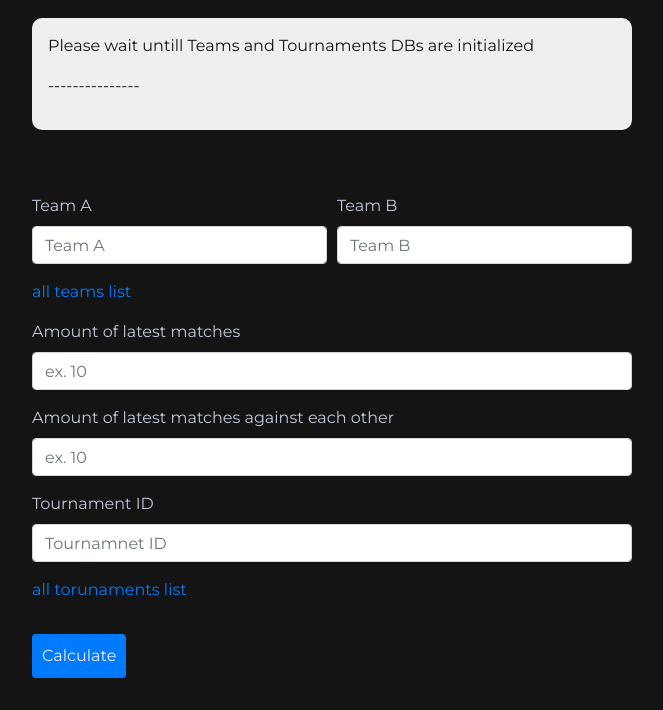
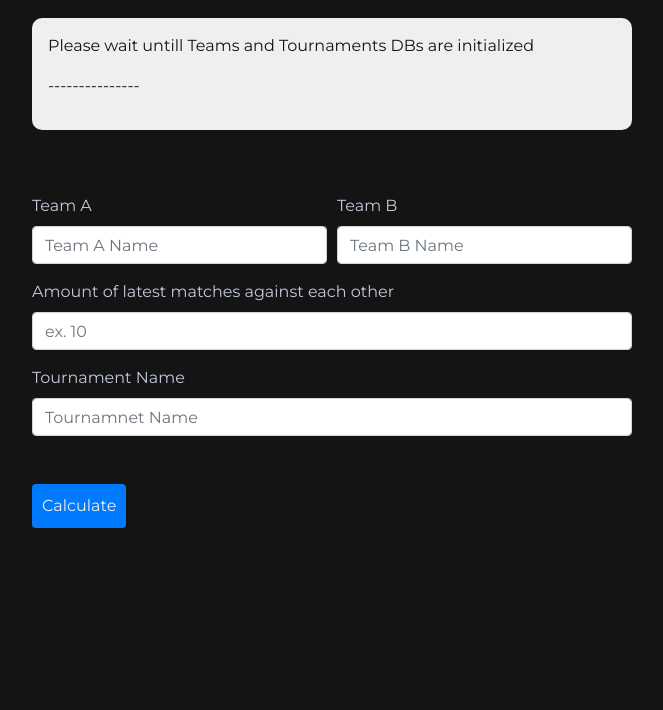
Before and after one commit to dmitriyaa/dotafb, a plain HTML site: page index.html in a window 1280 px wide. Shown: the part 102-812 px from the top of the page, without its empty margins (308-971 px from the left). Drawn offline with nearby package versions, Linux system fonts and the light colour scheme; no server answers.

Commit message:
more fixes

```diff
--- a/index.html
+++ b/index.html
@@ -24,31 +24,31 @@
               <div class="form-row">
                 <div class="form-group col-md-6">
                   <label for="inputEmail4">Team A</label>
-                    <input type="text" class="form-control" id="team_a" placeholder="Team A">
+                    <input type="text" class="form-control" id="team_a" placeholder="Team A Name">
                 </div>
                 <div class="form-group col-md-6">
                     <label for="inputEmail4">Team B</label>
-                    <input type="text" class="form-control" id="team_b" placeholder="Team B">
+                    <input type="text" class="form-control" id="team_b" placeholder="Team B Name">
                 </div>
-                <div class="form-group col-md-12">
+                <!-- <div class="form-group col-md-12">
                     <a href="./teams.html" target="blank">all teams list</a>
-                </div>
+                </div> -->
               </div>
-              <div class="form-group">
+              <!-- <div class="form-group">
                 <label for="inputAddress">Amount of latest matches</label>
                 <input type="text" class="form-control" id="matches_amount_latest" placeholder="ex. 10">
-              </div>
+              </div> -->
               <div class="form-group">
                 <label for="inputAddress">Amount of latest matches against each other</label>
                 <input type="text" class="form-control" id="matches_amount_against_latest" placeholder="ex. 10">
               </div>
               <div class="form-group">
-                <label for="inputAddress2">Tournament ID</label>
-                <input type="text" class="form-control" id="tournament_id" placeholder="Tournamnet ID">
+                <label for="inputAddress2">Tournament Name</label>
+                <input type="text" class="form-control" id="tournament_id" placeholder="Tournamnet Name">
               </div>
-              <div>
+              <!-- <div>
                   <a href="./tournaments.html" target="blank">all torunaments list</a>
-              </div>
+              </div> -->
               <a href="#" id="calculate">Calculate</a>
             </form>
         </div>
--- a/js/team.class.js
+++ b/js/team.class.js
@@ -246,7 +246,8 @@ Team.prototype.calculateFBsAgainst = function() {
      // ipt = input
      var team_a_ipt =  findTeamId( $('#team_a').val() );
      var team_b_ipt = findTeamId( $('#team_b').val() );
-     var matches_amount_latest_ipt = parseInt($('#matches_amount_latest').val());
+     // var matches_amount_latest_ipt = parseInt($('#matches_amount_latest').val());
+     var matches_amount_latest_ipt = 0;
      var matches_amount_against_latest_ipt = parseInt($('#matches_amount_against_latest').val());
      var tournament_id_ipt = findTournamentId( $('#tournament_id').val() );
 
@@ -267,7 +268,7 @@ Team.prototype.calculateFBsAgainst = function() {
      team_a.init().then(function() {
          team_a.tournament_fbs = team_a.calculateFBs(team_a.matches_tournament);
          team_a.against_fbs = team_a.calculateFBsAgainst();
-         html_log(team_a.team_name + ' made ' + team_a.tournament_fbs + ' FBs in general in last ' + team_a.matches_tournament.length + ' matches.');
+         html_log(team_a.team_name + ' made ' + team_a.tournament_fbs + ' FBs in this tournamnet in last ' + team_a.matches_tournament.length + ' matches.');
          html_log(team_a.team_name + ' made ' + team_a.against_fbs + ' FBs against ' + team_a.opposing_team_name + ' in last ' + team_a.matches_amount_against_latest + ' matches.');
          html_log('---------------');
          html_log('\n');
@@ -275,7 +276,7 @@ Team.prototype.calculateFBsAgainst = function() {
          team_b.init().then(function() {
              team_b.tournament_fbs = team_b.calculateFBs(team_b.matches_tournament);
              team_b.against_fbs = team_b.calculateFBsAgainst();
-             html_log(team_b.team_name + ' made ' + team_b.tournament_fbs + ' FBs in general in last ' + team_b.matches_tournament.length + ' matches.');
+             html_log(team_b.team_name + ' made ' + team_b.tournament_fbs + ' FBs in this tournamnet in last ' + team_b.matches_tournament.length + ' matches.');
              html_log(team_b.team_name + ' made ' + team_b.against_fbs + ' FBs against ' + team_b.opposing_team_name + ' in last ' + team_b.matches_amount_against_latest + ' matches.');
              html_log('---------------');
              html_log('\n');
```
